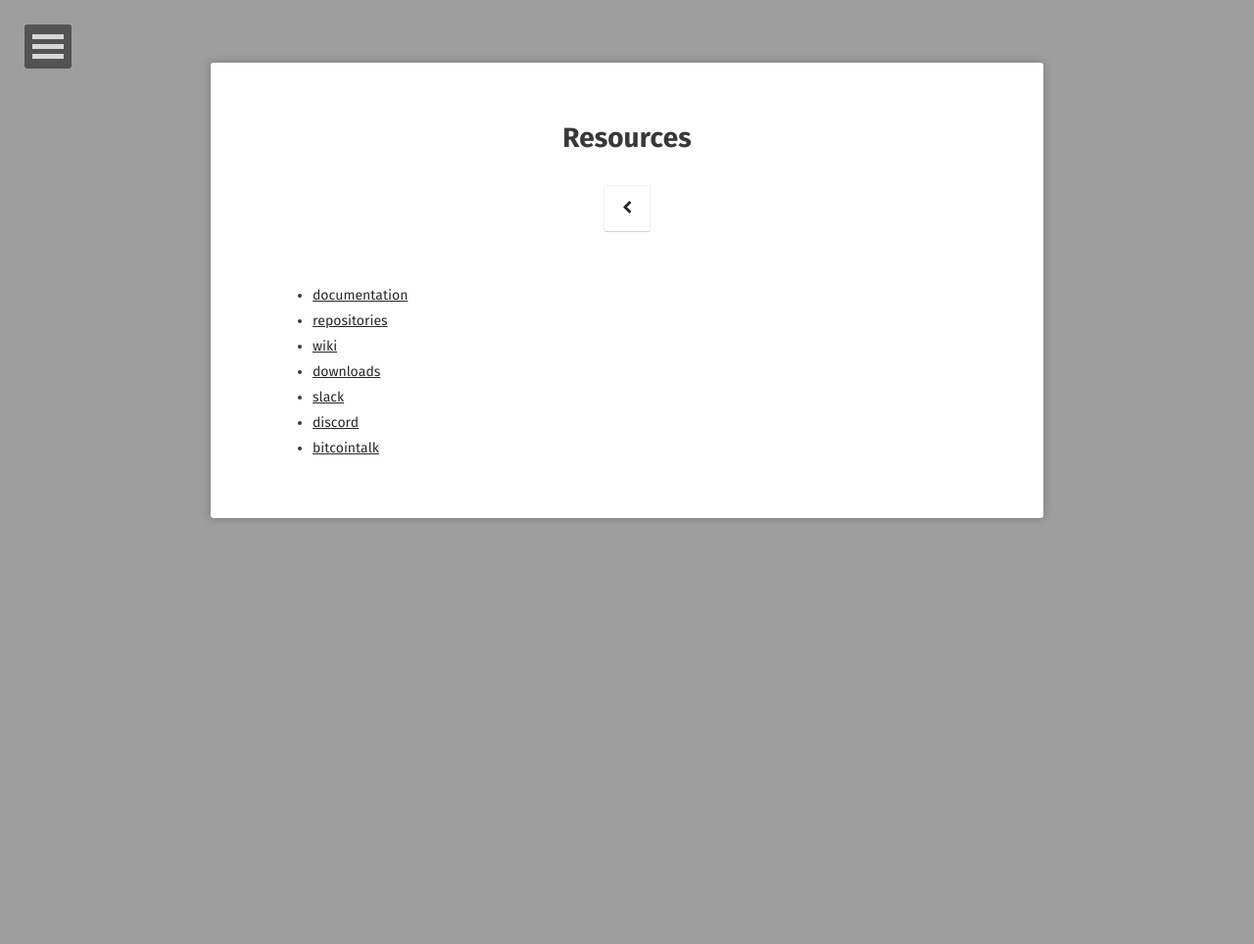
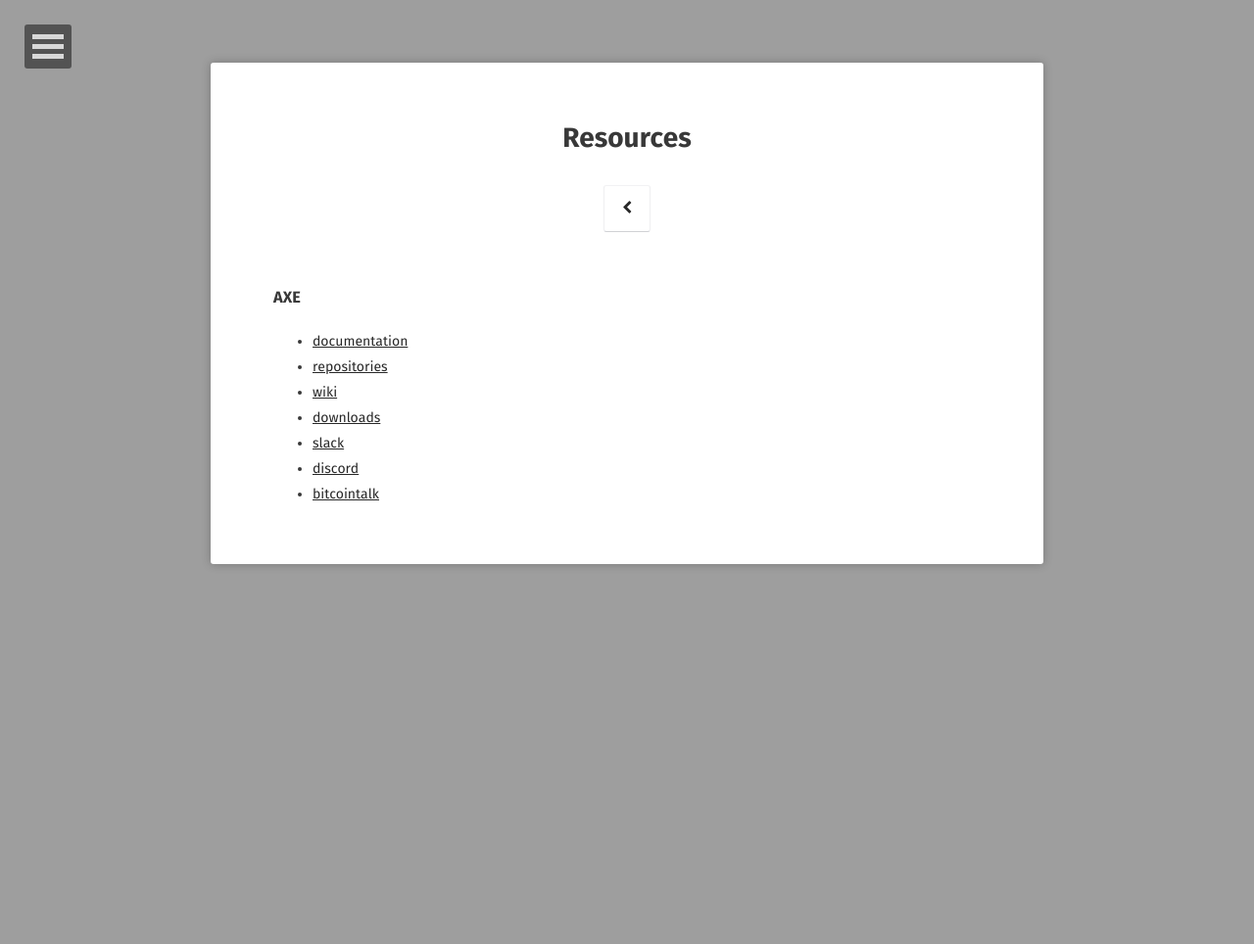
Before and after one commit to AXErunners/axerunners.github.io, a Jekyll site: the page built from resources/index.md, in a window 1280 px wide. Shown: the whole page at 98% size. Built offline with Jekyll 4.4.1, drawn with Linux system fonts in a browser that asks for light colours; some web fonts are replaced.

Commit message:
Update index.md

```diff
--- a/resources/index.md
+++ b/resources/index.md
@@ -6,6 +6,8 @@
 date: '2018-03-04'
 comments: false
 ---
+
+### AXE
 * [documentation](https://github.com/AXErunners/axe/tree/master/doc)
 * [repositories](https://github.com/AXErunners)
 * [wiki](https://github.com/AXErunners/axe/wiki)
```
